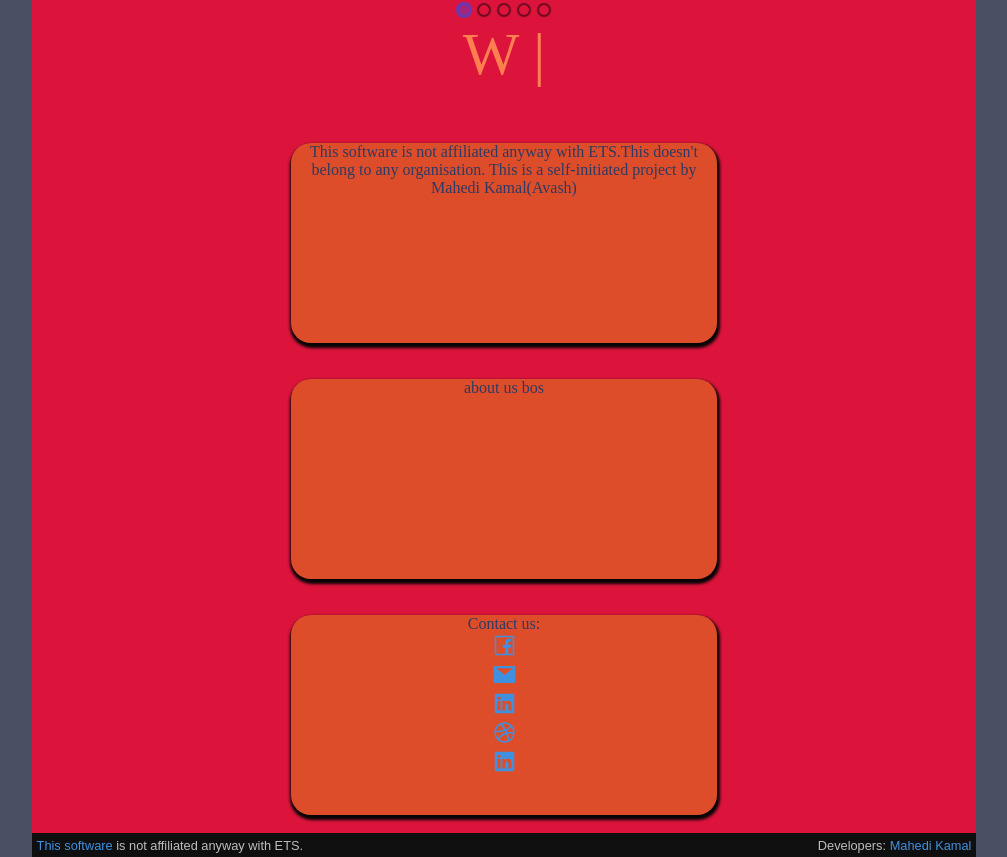
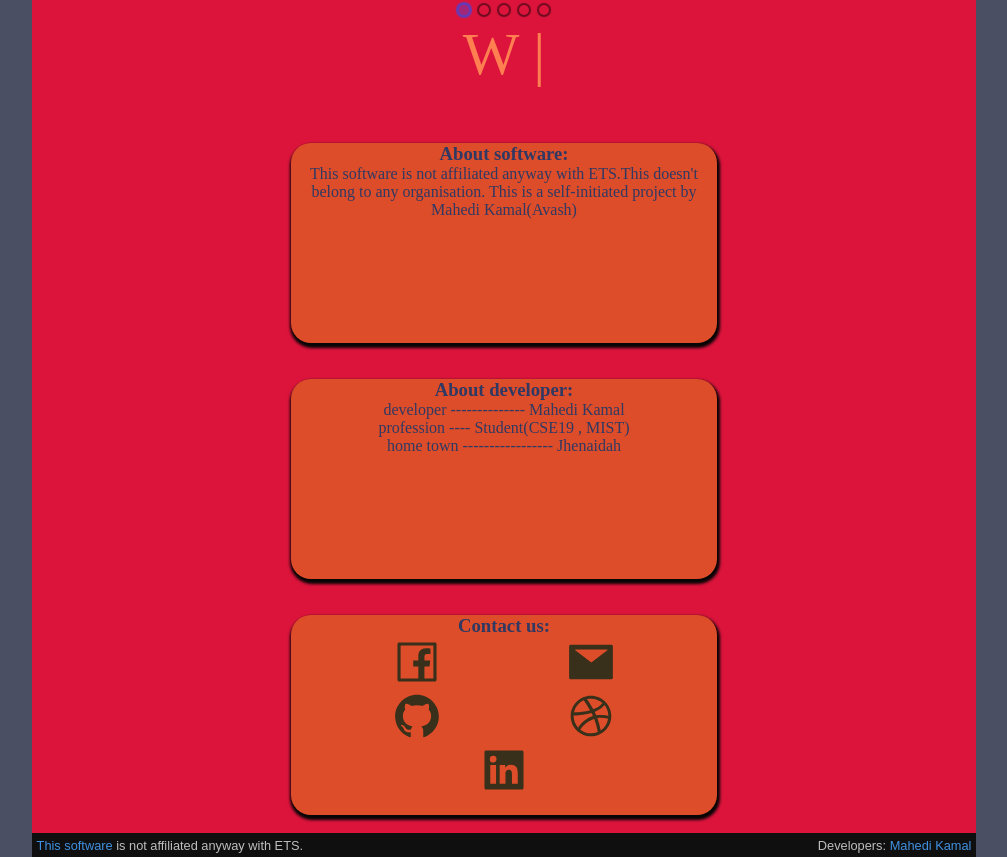
Before and after one commit to MahediKamal/GREFreeSupport, a React (Create React App) app: page /AboutUs/1 in a window 1280 px wide. Shown: the part 673-1530 px from the top of the page, without its empty margins (136-1143 px from the left). Built offline with nearby package versions, Linux system fonts and the light colour scheme.

Commit message:
changed about us page and linked react project to my defferent profiule and previos project(AWA,calculator)

```diff
--- a/src/AboutUs.js
+++ b/src/AboutUs.js
@@ -69,34 +69,39 @@ import Carousel from 'react-elastic-carousel';
                 <br/><br/><br/>
                 <div className="grids">
                     <div data-aos="fade-up" className="about-us-box">
+                        <h3>About software:</h3>
                         This software is not affiliated anyway with ETS.This doesn't
                         belong to any organisation. This is a self-initiated project
                         by Mahedi Kamal(Avash)
                     </div>
                     <br/><br/>
                     <div data-aos="fade-right" className="about-us-box">
-                        about us bos
+                        <h3>About developer:</h3>
+                        developer -------------- Mahedi Kamal<br/>
+                        profession ---- Student(CSE19 , MIST)<br/>
+                        home town ----------------- Jhenaidah
                     </div>
                     <br/><br/>
                     <div data-aos="fade-up" className="about-us-box">
-                        Contact us:<br/>
+                        <h3>Contact us:</h3>
+                        {/* <Link to="https://www.facebook.com/mahedikamal.avash.3/"> */}
+                        <a href="https://www.facebook.com/mahedikamal.avash.3">
+                            <i className="link-icon"> <AiOutlineFacebook size={50}/> </i>
+                        </a>
                         <Link to="/GREPreparationCenter/gREPreparationCenter">
-                            <i> <AiOutlineFacebook size={25}/> </i>
-                        </Link><br/>
-                        <Link to="/GREPreparationCenter/gREPreparationCenter">
-                            <i> <AiFillMail size={25}/> </i>
+                            <i className="link-icon"> <AiFillMail size={50}/> </i>
                         </Link>
                         <br/>
-                        <Link to="/GREPreparationCenter/gREPreparationCenter">
-                            <i> <AiFillLinkedin size={25}/> </i>
-                        </Link>
+                        <a href="https://github.com/MahediKamal?fbclid=IwAR3cGRCfJXujlFl_MZG-2WeKncNJkdhHi9l7ZQmG1IoK7rAXpiApECwAkeI">
+                            <i className="link-icon"> <AiOutlineGithub size={50}/> </i>
+                        </a>
+
+                        <a href="https://mk-avash.blogspot.com/2020/07/lightoj-1307-counting-tringles.html#comments">
+                            <i className="link-icon"> <AiOutlineDribbble size={50}/> </i>
+                        </a>
                         <br/>
                         <Link to="/GREPreparationCenter/gREPreparationCenter">
-                            <i> <AiOutlineDribbble size={25}/> </i>
-                        </Link>
-                        <br/>
-                        <Link to="/GREPreparationCenter/gREPreparationCenter">
-                            <i> <AiFillLinkedin size={25}/> </i>
+                            <i className="link-icon"> <AiFillLinkedin size={50}/> </i>
                         </Link>
                     </div><br/>
                 </div>
--- a/src/App.css
+++ b/src/App.css
@@ -763,6 +763,11 @@ textarea{
   border-bottom-left-radius: 20px;
   box-shadow: 1px 3px 3px 2px rgb(5, 5, 5);
 }
+.link-icon{
+  color: #38301a;
+  margin-left: 60px;
+  margin-right: 60px;
+}
 
 /*.........................About GRE.........................*/
 .about-gre-title{
--- a/src/Home.js
+++ b/src/Home.js
@@ -13,11 +13,11 @@ class Home extends Component{
                     <p className="hone-text">You can start from:</p>
                     <table className="home-button-container-table">
                         <tr>
-                            <td><div className="home-button simple-button"><Link to="/Awa/awa"><br/>AWA<br/>(Issue Practice)</Link></div></td>
-                            <td><div className="home-button simple-button"><Link to="/AwaArgument"><br/>AWA<br/>(Argument Practice)</Link></div></td>
+                            <td><div className="home-button simple-button"><a href="https://mahedikamal.github.io/FreeGRESupport/#/awa?type=issue"><br/>AWA<br/>(Issue Practice)</a></div></td>
+                            <td><div className="home-button simple-button"><a href="https://mahedikamal.github.io/FreeGRESupport/#/awa?type=argument"><br/>AWA<br/>(Argument Practice)</a></div></td>
                         </tr>
                         <tr>
-                            <td><div className="home-button simple-button"><Link to="/Calculator/calculator"><br/><br/>Calculator</Link></div></td>
+                            <td><div className="home-button simple-button"><a href="https://mahedikamal.github.io/FreeGRESupport/#/calculator"><br/><br/>Calculator</a></div></td>
                             <td><div className="home-button simple-button"><Link to="/QuestionLoader/questionloader"><br/><br/>QuestionLoader</Link></div></td>
                         </tr>
                         <tr>
```
